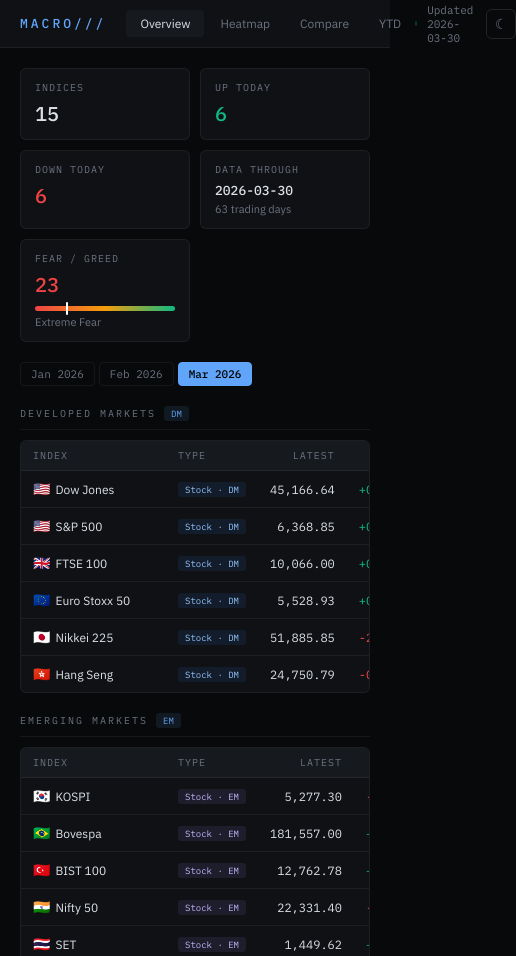
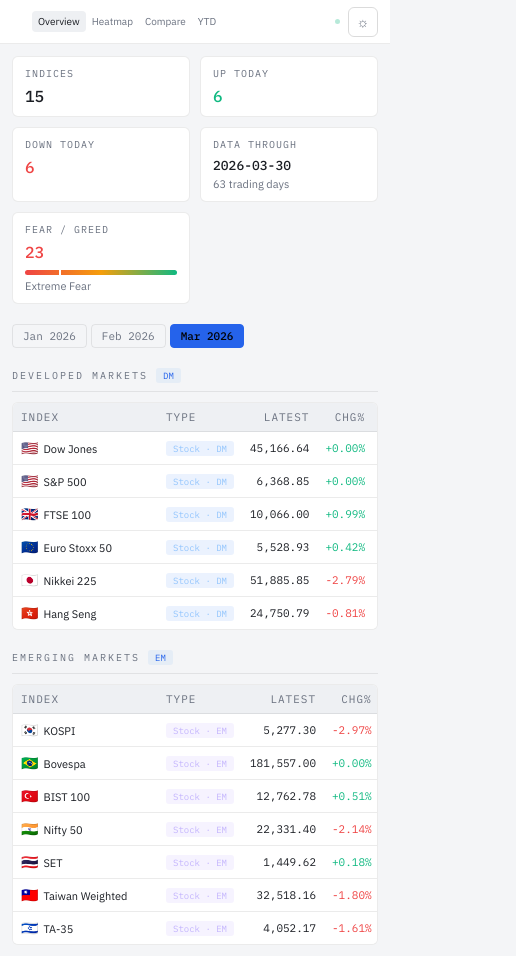
Before and after one commit to ppiyakkim/macro-tracker, a plain HTML site: page index.html in a window 390 px wide. Shown: the top 956 px of the page, 516 px wide, since content can reach past the window. Drawn offline with nearby package versions, Linux system fonts and the light colour scheme.

Commit message:
Index - Mobile friendly

```diff
--- a/index.html
+++ b/index.html
@@ -97,12 +97,38 @@
 .spin{width:14px;height:14px;border:2px solid var(--border2);border-top-color:var(--accent);border-radius:50%;animation:sp .8s linear infinite;}
 @keyframes sp{to{transform:rotate(360deg)}}
 .err-box{background:rgba(239,68,68,.07);border:1px solid rgba(239,68,68,.2);border-radius:6px;padding:16px;color:#f87171;font-family:var(--mono);font-size:12px;margin:20px 0;}
-@media(max-width:900px){.cards{grid-template-columns:repeat(2,1fr)}.spkc{display:none}}
+@media(max-width:900px){
+  .cards{grid-template-columns:repeat(2,1fr)}
+  .spkc{display:none}
+  .ntabs{gap:1px}
+  .ntab{padding:5px 8px;font-size:11px}
+  .logo{font-size:11px;letter-spacing:2px}
+  .mstats{grid-template-columns:repeat(2,1fr)}
+}
+@media(max-width:600px){
+  .cards{grid-template-columns:repeat(2,1fr)}
+  nav{padding:0 12px;height:44px}
+  .main,.page{padding:12px}
+  .logo{display:none}
+  .ntab{padding:5px 8px;font-size:11px}
+  .hm-grid{grid-template-columns:100px repeat(12,1fr) !important}
+  .ytd-name{width:110px;font-size:10px}
+  .cval{font-size:16px}
+  .card{padding:10px 12px}
+  .twrap{font-size:11px}
+  td,th{padding:7px 8px !important;font-size:11px !important}
+  td:first-child{max-width:100px;overflow:hidden;text-overflow:ellipsis}
+}
+@media(max-width:400px){
+  .cards{grid-template-columns:1fr 1fr}
+  .ntabs{gap:0}
+  .ntab{padding:4px 6px;font-size:10px}
+}
 </style>
 </head>
-<body>
+<body class="light">
 <nav>
-  <div style="display:flex;align-items:center;">
+  <div style="display:flex;align-items:center;min-width:0;overflow:hidden;">
     <div class="logo">MACRO///</div>
     <div class="ntabs">
       <button class="ntab active" onclick="showPage('overview',this)">Overview</button>
@@ -111,10 +137,10 @@
       <button class="ntab" onclick="showPage('ytd',this)">YTD</button>
     </div>
   </div>
-  <div class="live" style="gap:10px;">
+  <div class="live" style="gap:8px;flex-shrink:0;">
     <div class="live-dot"></div>
-    <div class="live-lbl" id="updLbl">loading...</div>
-    <button class="theme-btn" id="themeBtn" onclick="toggleTheme()" title="Toggle light/dark">&#9790;</button>
+    <div class="live-lbl" id="updLbl" style="display:none;"></div>
+    <button class="theme-btn" id="themeBtn" onclick="toggleTheme()" title="Toggle light/dark">&#9788;</button>
   </div>
 </nav>
 
@@ -523,11 +549,11 @@
   if(cmpInst)buildCmpChart(days());
 }
 (function(){
-  if(localStorage.getItem('theme')==='light'){
-    document.body.classList.add('light');
+  if(localStorage.getItem('theme')==='dark'){
+    document.body.classList.remove('light');
     document.addEventListener('DOMContentLoaded',()=>{
       const btn=document.getElementById('themeBtn');
-      if(btn)btn.innerHTML='&#9788;';
+      if(btn)btn.innerHTML='&#9790;';
     });
   }
 })();
```
